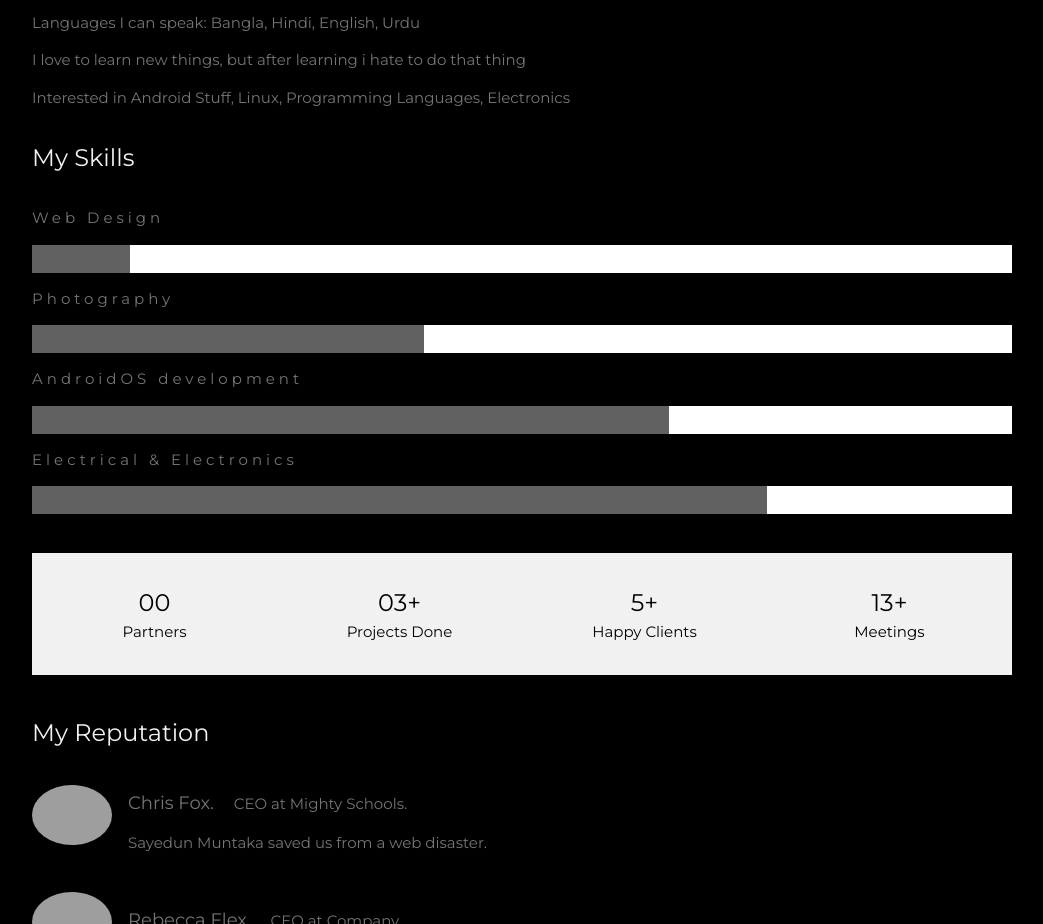
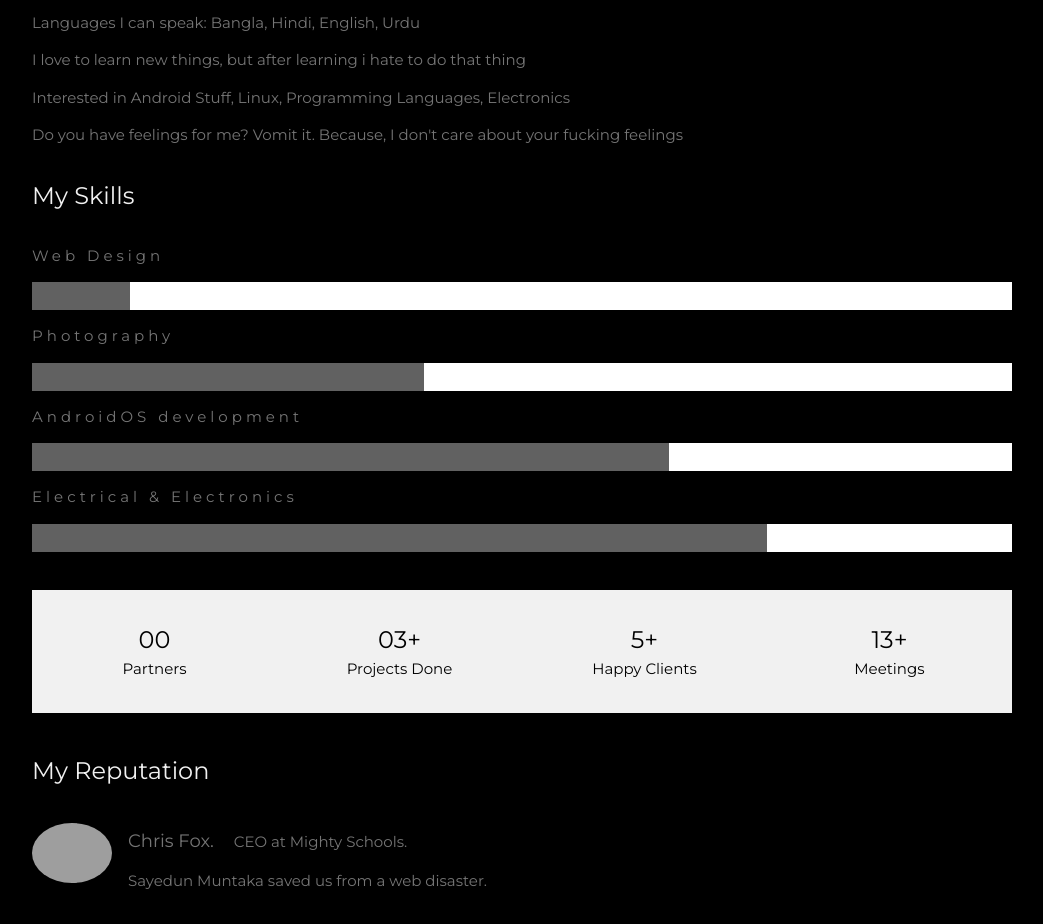
Before and after one commit to SayedunMuntaka/sayedunmuntaka.github.io, a plain HTML site: page index.html in a window 1280 px wide. Shown: the part 1208-2132 px from the top of the page, without its empty margins (178-1221 px from the left). Drawn offline with nearby package versions, Linux system fonts and the light colour scheme; grey boxes are pictures that could not be loaded.

Commit message:
updated about info.

```diff
--- a/index.html
+++ b/index.html
@@ -88,6 +88,7 @@
     <p>Languages I can speak: Bangla, Hindi, English, Urdu</p>
     <p>I love to learn new things, but after learning i hate to do that thing</p>
     <p>Interested in Android Stuff, Linux, Programming Languages, Electronics</p>
+    <p>Do you have feelings for me? Vomit it. Because, I don't care about your fucking feelings</p>
     <h3 class="w3-padding-16 w3-text-light-grey">My Skills</h3>
     <p class="w3-wide">Web Design</p>
     <div class="w3-white">
```
